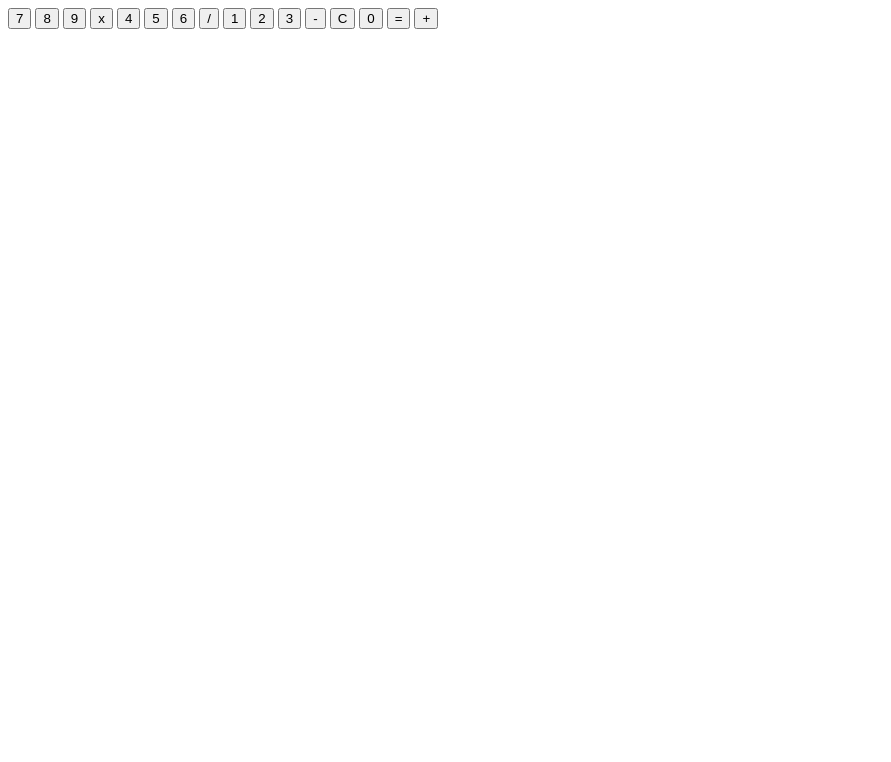
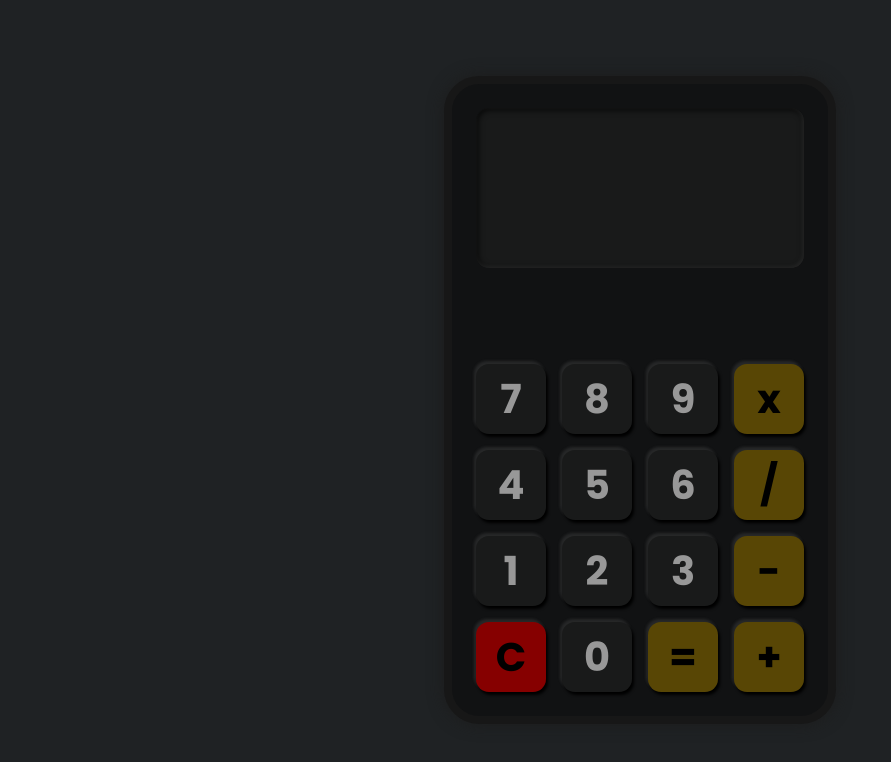
Before and after one commit to Opeyemi-Design/calculator, a plain HTML site: page index.html in a window 1280 px wide. Shown: the whole page, without its empty margins (0-891 px from the left). Drawn offline with Linux system fonts and the light colour scheme.

Commit message:
Style the UI

```diff
--- a/index.html
+++ b/index.html
@@ -4,6 +4,9 @@
     <meta charset="UTF-8">
     <meta name="viewport" content="width=device-width, initial-scale=1.0">
     <link rel="stylesheet" href="/style.css">
+    <link rel="preconnect" href="https://fonts.googleapis.com">
+<link rel="preconnect" href="https://fonts.gstatic.com" crossorigin>
+<link href="https://fonts.googleapis.com/css2?family=Poppins:wght@700&display=swap" rel="stylesheet">
     <title>Calculator</title>
 </head>
 <body>
@@ -14,19 +17,19 @@
             <button>7</button>
             <button>8</button>
             <button>9</button>
-            <button>x</button>
+            <button class="operator">x</button>
             <button>4</button>
             <button>5</button>
             <button>6</button>
-            <button>/</button>
+            <button class="operator">/</button>
             <button>1</button>
             <button>2</button>
             <button>3</button>
-            <button>-</button>
-            <button>C</button>
+            <button class="operator">-</button>
+            <button class="clear">C</button>
             <button>0</button>
-            <button>=</button>
-            <button>+</button>
+            <button class="operator">=</button>
+            <button class="operator">+</button>
         </div>
     </div>
 
--- a/style.css
+++ b/style.css
@@ -0,0 +1,63 @@
+html {
+    background-color: #1F2224;
+    font-family: 'Poppins', sans-serif;
+    height: 100dvh;
+    display: flex;
+    justify-content: center;
+    align-items: center;
+}
+
+.calculator-body{
+    border-radius: 2.1875rem;
+    border: 8px solid #171717;
+    background: #111213;
+    box-shadow: 0px 0px 16px 0px #1C1C1C;
+    display: flex;
+    flex-direction: column;
+    padding: 1.5rem;
+    gap: 3rem;
+}
+
+.display {
+    width: 20.5rem;
+    height: 10rem;
+    border-radius: 0.8125rem;
+    background: #191A1A;
+    box-shadow: -1px -1px 4px 0px rgba(255, 255, 255, 0.11) inset, 1px 1px 7px 0px #000 inset;
+    margin-bottom: 3rem;
+}
+
+.button-container {
+    display: flex;
+    width: 20.5rem;
+    justify-content: center;
+    align-items: center;
+    gap: 1rem;
+    flex-wrap: wrap;
+}
+
+button {
+    border: none;
+    outline: none;
+    font-family: 'Poppins', sans-serif;
+    font-size: 2.5rem;
+    border-radius: 0.8125rem;
+    background: #191A1A;
+    box-shadow: 2px 3px 3px 0px #000, -2px -3px 3px 0px rgba(146, 146, 146, 0.17);
+    color: #989898;
+    display: flex;
+    width: 4.375rem;
+    padding: 0.28125rem 1.5rem 0.34375rem 1.5rem;
+    justify-content: center;
+    align-items: center;
+}
+
+button.operator {
+    background: #584605;
+    color: #000;
+}
+
+button.clear {
+    background: #860000;
+    color: #000;
+}
```
